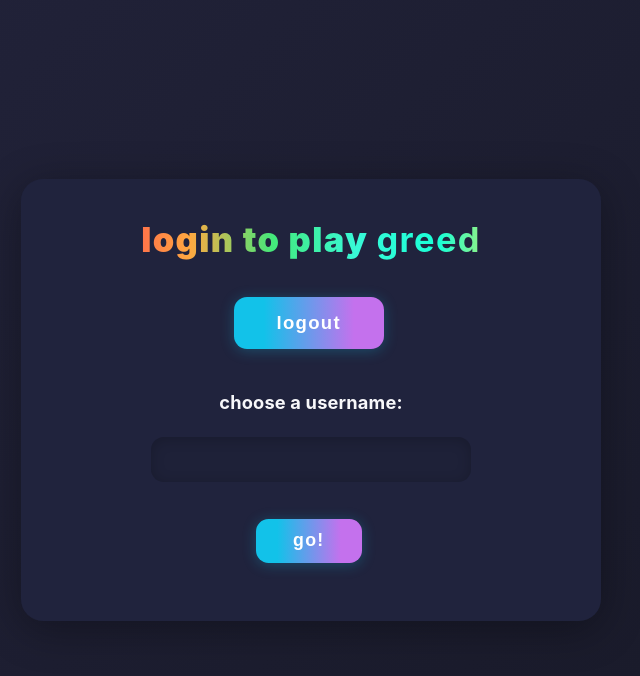
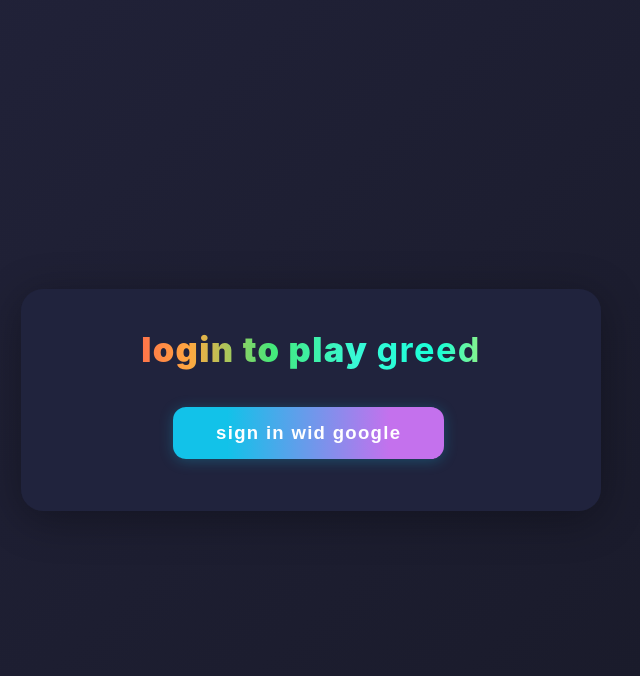
Before and after one commit to sirbread/greed, a FastAPI app: page /login in a window 1280 px wide. Shown: the top 676 px of the page, without its empty margins (329-969 px from the left). Run offline with FastAPI, Linux system fonts and the light colour scheme; some libraries are stand-ins or nearby versions.

Commit message:
quick fix: username enter field visibility

```diff
--- a/game_state.py
+++ b/game_state.py
@@ -6,7 +6,7 @@
 
 ROUND_DURATION = 10  #seconds
 WINNING_SCORE = 100  #points to win
-GAME_START_TIME = datetime.now(mst) + timedelta(minutes=0.15) #change to days=x when !testing
+GAME_START_TIME = datetime.now(mst) + timedelta(minutes=2) #change to days=x when !testing
 
 current_round = {
     "round_id": 1,
--- a/templates/login.html
+++ b/templates/login.html
@@ -23,11 +23,11 @@
     <div class="center-card login-centered">
         <h1 class="rainbow-text login-username-title">login to play <span class="highlight">greed</span></h1>
         <div id="auth-section" class="username-auth-row">
-            <button id="google-login" class="fancy-btn" style="display:none;">sign in wid google</button>
-            <button id="logout" class="fancy-btn login-logout-btn">logout</button>
+            <button id="google-login" class="fancy-btn">sign in wid google</button>
+            <button id="logout" class="fancy-btn login-logout-btn" style="display:none;">logout</button>
         </div>
         <div id="hello-user" class="username-hello" style="display:none;"></div>
-        <div id="username-section">
+        <div id="username-section" style="display:none; flex-direction:column; align-items:center;">
             <label for="username-input" class="username-label">choose a username:</label>
             <input id="username-input" type="text" maxlength="20" pattern="^[a-zA-Z0-9_]+$" autocomplete="off" autocapitalize="off" class="pretty-input shrink-input">
             <button id="username-go" class="fancy-btn login-go-btn">go!</button>
@@ -79,6 +79,7 @@
                     checkIfUsernameSet(token).then(isSet => {
                         usernameSet = isSet;
                         if (usernameSet) {
+                            hideUsernameSection();
                             redirectToGame();
                         } else {
                             showUsernameSection();
@@ -89,6 +90,7 @@
                 document.getElementById('hello-user').style.display = "none";
                 document.getElementById('logout').style.display = 'none';
                 document.getElementById('google-login').style.display = 'inline-block';
+                hideUsernameSection();
                 const path = window.location.pathname;
                 if (path !== '/login' && path !== '/home') {
                     window.location.href = '/home';
@@ -133,6 +135,7 @@
                 errorDiv.textContent = "the server is cooked gng ";
             });
         };
+        hideUsernameSection();
     </script>
 </body>
 </html>
```
